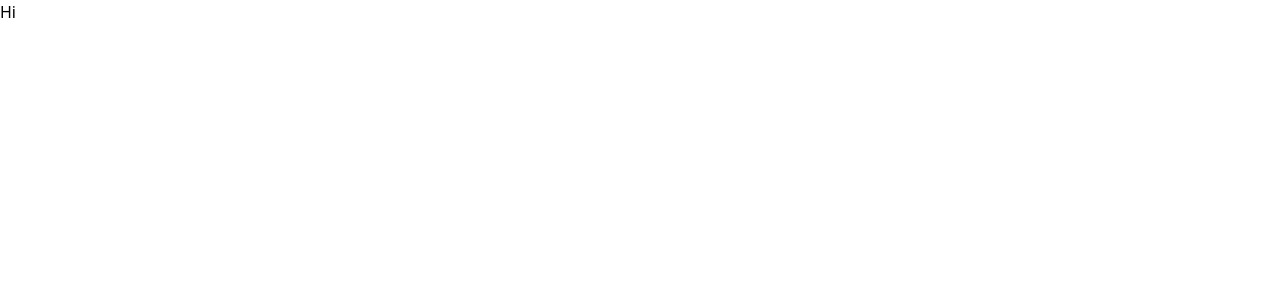
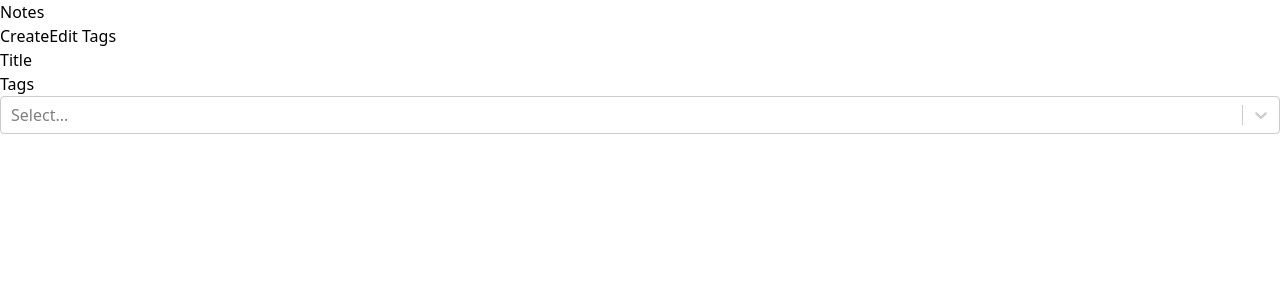
Before and after one commit to Justas-Sind/Notes_app, a React (Vite) app: page / in a window 1280 px wide. Shown: the top 300 px of the page. Built offline with nearby package versions, Linux system fonts and the light colour scheme.

Commit message:
Added notes functionalities

```diff
--- a/package.json
+++ b/package.json
@@ -11,6 +11,7 @@
   "dependencies": {
     "react": "^18.2.0",
     "react-dom": "^18.2.0",
+    "react-markdown": "^8.0.5",
     "react-router-dom": "^6.9.0",
     "react-select": "^5.7.0"
   },
--- a/src/App.tsx
+++ b/src/App.tsx
@@ -1,8 +1,11 @@
-import "./App.css";
 import { Routes, Route, Navigate } from "react-router-dom";
 import NewNote from "./NewNote";
+import NoteList from "./NoteList";
 import useLocalStorage from "./useLocalStorage";
 import { useMemo } from "react";
+import NoteLayout from "./NoteLayout";
+import Note from "./Note";
+import EditNote from "./EditNote";
 
 export type Note = {
   id: string;
@@ -51,19 +54,58 @@ function App() {
     });
   }
 
+  function onUpdateNote(id: string, { tags, ...data }: NoteData) {
+    setNotes((prevNotes) => {
+      return prevNotes.map((note) => {
+        if (note.id === id) {
+          return { ...note, ...data, tagIds: tags.map((tag) => tag.id) };
+        } else {
+          return note;
+        }
+      });
+    });
+  }
+
+  function onDeleteNote(id: string) {
+    setNotes((prevNotes) => {
+      return prevNotes.filter((note) => note.id !== id);
+    });
+  }
+
   function addTag(tag: Tag) {
-    setTags(prev => [...prev, tag])
+    setTags((prev) => [...prev, tag]);
   }
 
   return (
     <Routes>
-      <Route path="/" element={<h1>Hi</h1>}></Route>
-      <Route path="/new" element={<NewNote onSubmit={onCreateNote} onAddTag={addTag} availableTags={tags} />}></Route>
-      <Route path="/:id">
-        <Route index element={<h1>Show</h1>} />
-        <Route path="edit" element={<h1>Edit</h1>} />
+      <Route
+        path="/"
+        element={<NoteList notes={notesWithTags} availableTags={tags} />}
+      />
+      <Route
+        path="/new"
+        element={
+          <NewNote
+            onSubmit={onCreateNote}
+            onAddTag={addTag}
+            availableTags={tags}
+          />
+        }
+      />
+      <Route path="/:id" element={<NoteLayout notes={notesWithTags} />}>
+        <Route index element={<Note onDelete={onDeleteNote} />} />
+        <Route
+          path="edit"
+          element={
+            <EditNote
+              onSubmit={onUpdateNote}
+              onAddTag={addTag}
+              availableTags={tags}
+            />
+          }
+        />
       </Route>
-      <Route path="/*" element={<Navigate to="/" />}></Route>
+      <Route path="/*" element={<Navigate to="/" />} />
     </Routes>
   );
 }
--- /dev/null
+++ b/src/EditNote.tsx
@@ -0,0 +1,28 @@
+import { NoteData, Tag } from "./App";
+import NoteForm from "./NoteForm";
+import { useNote } from "./NoteLayout";
+
+type EditNoteProps = {
+  onSubmit: (id: string, data: NoteData) => void;
+  onAddTag: (tag: Tag) => void;
+  availableTags: Tag[];
+};
+
+function EditNote({ onSubmit, onAddTag, availableTags }: EditNoteProps) {
+  const note = useNote();
+  return (
+    <>
+      <h1 className="text-3xl">Edit Note</h1>
+      <NoteForm
+      title={note.title}
+      markdown={note.markdown}
+      tags={note.tags}
+        onSubmit={(data) => onSubmit(note.id, data)}
+        onAddTag={onAddTag}
+        availableTags={availableTags}
+      />
+    </>
+  );
+}
+
+export default EditNote;
--- /dev/null
+++ b/src/Note.tsx
@@ -0,0 +1,48 @@
+import ReactMarkdown from "react-markdown";
+import { Link, useNavigate } from "react-router-dom";
+import { useNote } from "./NoteLayout";
+
+type NoteProps = {
+  onDelete: (id: string) => void;
+};
+
+function Note({ onDelete }: NoteProps) {
+  const note = useNote();
+  const navigate = useNavigate();
+  return (
+    <>
+      <div>
+        <div>
+          <h1>{note.title}</h1>
+          <div>
+            {note.tags.length > 0 &&
+              note.tags.map((tag) => (
+                <div key={tag.id}>
+                  <p>{tag.label}</p>
+                </div>
+              ))}
+          </div>
+        </div>
+        <div>
+          <Link to={`/${note.id}/edit`}>
+            <button>Edit</button>
+          </Link>
+          <button
+            onClick={() => {
+              onDelete(note.id);
+              navigate("/");
+            }}
+          >
+            Delete
+          </button>
+          <Link to="/">
+            <button>Back</button>
+          </Link>
+        </div>
+      </div>
+      <ReactMarkdown>{note.markdown}</ReactMarkdown>
+    </>
+  );
+}
+
+export default Note;
--- a/src/NoteForm.tsx
+++ b/src/NoteForm.tsx
@@ -7,12 +7,19 @@ type NoteFormProps = {
   onSubmit: (data: NoteData) => void;
   onAddTag: (tag: Tag) => void;
   availableTags: Tag[];
-};
+} & Partial<NoteData>;
 
-function NoteForm({ onSubmit, onAddTag, availableTags }: NoteFormProps) {
+function NoteForm({
+  onSubmit,
+  onAddTag,
+  availableTags,
+  title = "",
+  markdown = "",
+  tags = [],
+}: NoteFormProps) {
   const titleRef = useRef<HTMLInputElement>(null);
   const markdownRef = useRef<HTMLTextAreaElement>(null);
-  const [selectedTags, setSelectedTags] = useState<Tag[]>([]);
+  const [selectedTags, setSelectedTags] = useState<Tag[]>(tags);
   const navigate = useNavigate();
 
   function handleSubmit(e: FormEvent) {
@@ -33,7 +40,13 @@ function NoteForm({ onSubmit, onAddTag, availableTags }: NoteFormProps) {
         <div>
           <label>
             Title
-            <input type="text" name="title" ref={titleRef} required />
+            <input
+              type="text"
+              name="title"
+              ref={titleRef}
+              required
+              defaultValue={title}
+            />
           </label>
         </div>
         <div>
@@ -76,6 +89,7 @@ function NoteForm({ onSubmit, onAddTag, availableTags }: NoteFormProps) {
               rows={15}
               required
               ref={markdownRef}
+              defaultValue={markdown}
             ></textarea>
           </label>
         </div>
--- /dev/null
+++ b/src/NoteLayout.tsx
@@ -0,0 +1,22 @@
+import { Navigate, Outlet, useOutletContext, useParams } from "react-router-dom";
+import { Note } from "./App";
+
+type NoteLayoutProps = {
+  notes: Note[]
+}
+
+function NoteLayout({notes}: NoteLayoutProps) {
+  const {id} = useParams();
+  const note = notes.find(n => n.id === id)
+
+  if(note == null) return <Navigate to="/" replace />
+
+
+  return <Outlet context={note} />
+}
+
+export default NoteLayout;
+
+export function useNote() {
+  return useOutletContext<Note>()
+}
--- /dev/null
+++ b/src/NoteList.tsx
@@ -0,0 +1,118 @@
+import { useState, useMemo } from "react";
+import { Link } from "react-router-dom";
+import ReactSelect from "react-select";
+import { Tag } from "./App";
+
+type SimplifiedNote = {
+  tags: Tag[];
+  title: string;
+  id: string;
+};
+
+type NoteListProps = {
+  availableTags: Tag[];
+  notes: SimplifiedNote[];
+};
+
+function NoteList({ availableTags, notes }: NoteListProps) {
+  const [selectedTags, setSelectedTags] = useState<Tag[]>([]);
+  const [title, setTitle] = useState("");
+
+  const filteredNotes = useMemo(() => {
+    return notes.filter((note) => {
+      return (
+        (title === "" ||
+          note.title.toLowerCase().includes(title.toLocaleLowerCase())) &&
+        (selectedTags.length === 0 ||
+          selectedTags.every((tag) =>
+            note.tags.some((noteTag) => noteTag.id === tag.id)
+          ))
+      );
+    });
+  }, [title, selectedTags, notes]);
+
+  return (
+    <>
+      <div>
+        <div>
+          <h1>Notes</h1>
+        </div>
+        <div>
+          <Link to="/new">
+            <button>Create</button>
+          </Link>
+          <button>Edit Tags</button>
+        </div>
+      </div>
+      <form>
+        <div>
+          <div>
+            <label>
+              Title
+              <input
+                type="text"
+                value={title}
+                onChange={(e) => setTitle(e.target.value)}
+              />
+            </label>
+          </div>
+          <div>
+            <label>
+              Tags{" "}
+              <ReactSelect
+                value={selectedTags.map((tag) => {
+                  return { label: tag.label, value: tag.id };
+                })}
+                options={availableTags.map((tag) => {
+                  return { label: tag.label, value: tag.id };
+                })}
+                onChange={(tags) => {
+                  setSelectedTags(
+                    tags.map((tag) => {
+                      return { label: tag.label, id: tag.value };
+                    })
+                  );
+                }}
+                isMulti
+              />
+            </label>
+          </div>
+        </div>
+      </form>
+      <div>
+        {filteredNotes.map((note) => (
+          <NoteCard
+            key={note.id}
+            id={note.id}
+            title={note.title}
+            tags={note.tags}
+          />
+        ))}
+      </div>
+    </>
+  );
+}
+
+function NoteCard({ id, title, tags }: SimplifiedNote) {
+  return (
+    <div>
+      <Link to={`/${id}`}>
+        <div>
+          <div>
+            <p>{title} </p>
+          </div>
+          <div>
+            {tags.length > 0 &&
+              tags.map((tag) => (
+                <div key={tag.id}>
+                  <p>{tag.label}</p>
+                </div>
+              ))}
+          </div>
+        </div>
+      </Link>
+    </div>
+  );
+}
+
+export default NoteList;
```
Also changed, not shown: src/NewNote.tsx (+7 -3 lines), src/App.css (deleted), 1 other file (tests, documents, lock files or other folders).
